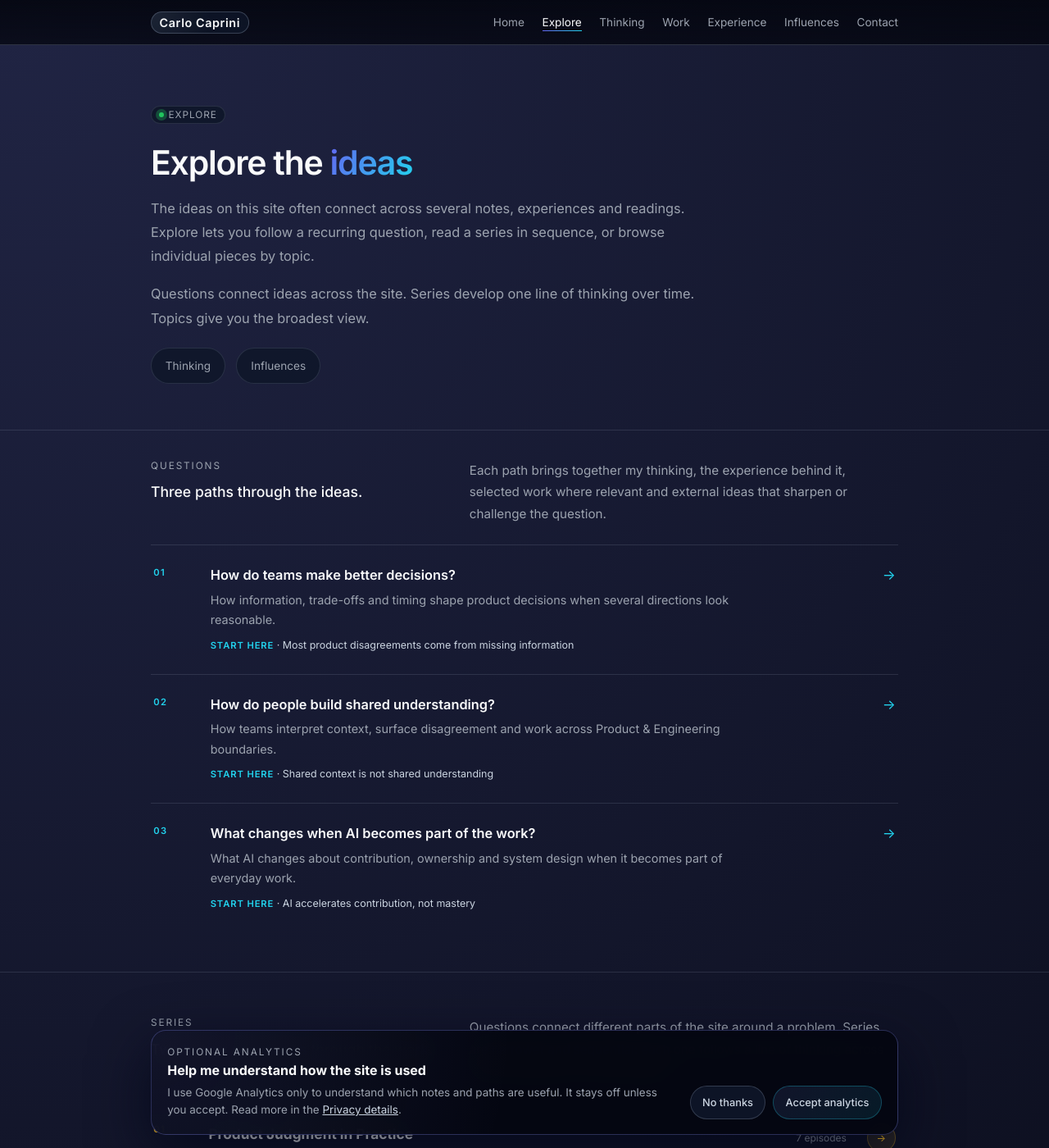
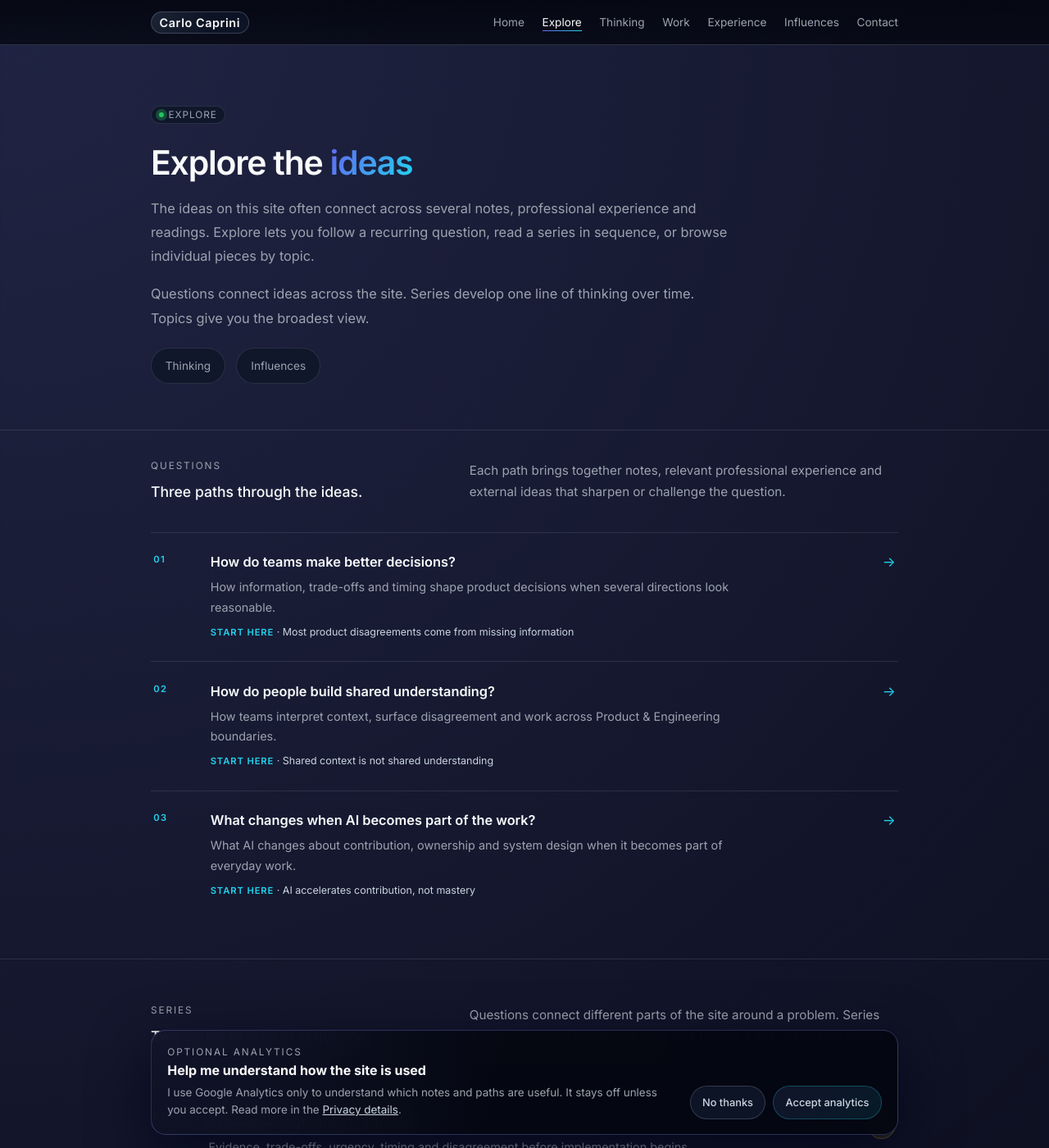
Before and after one commit to carlocaprini/carlocaprini.github.io, a Jekyll site: the page built from pages/explore.md, in a window 1280 px wide and 1400 px high. Shown: the whole window at 82% size. Built offline with Jekyll 4.4.1, drawn with Linux system fonts in a browser that asks for light colours.

Commit message:
refactor: clarify site vocabulary

```diff
--- a/_layouts/explore.html
+++ b/_layouts/explore.html
@@ -30,7 +30,7 @@ layout: default
           <div class="section-eyebrow">Questions</div>
           <h2 class="section-title">Three paths through the ideas.</h2>
         </div>
-        <p class="section-description">Each path brings together my thinking, the experience behind it, selected work where relevant and external ideas that sharpen or challenge the question.</p>
+        <p class="section-description">Each path brings together notes, relevant professional experience and external ideas that sharpen or challenge the question.</p>
       </div>
 
       <ol class="question-path-list">
--- a/_layouts/not_found.html
+++ b/_layouts/not_found.html
@@ -76,7 +76,7 @@ layout: default
             </li>
           {% endfor %}
         </ol>
-        <a class="section-link not-found-explore-link" href="{{ '/explore/' | relative_url }}" data-analytics-event="collection_open" data-analytics-collection="explore" data-analytics-link-context="not_found_explore">Explore the questions I’m working on <span aria-hidden="true">→</span></a>
+        <a class="section-link not-found-explore-link" href="{{ '/explore/' | relative_url }}" data-analytics-event="collection_open" data-analytics-collection="explore" data-analytics-link-context="not_found_explore">Explore all paths <span aria-hidden="true">→</span></a>
       </section>
     </div>
   </div>
--- a/pages/explore.md
+++ b/pages/explore.md
@@ -4,17 +4,17 @@ title: Explore
 permalink: /explore/
 meta_title: Explore Product, AI and Software Ideas | Carlo Caprini
 meta_description: Curated questions, editorial series and topic-based paths connecting Carlo Caprini's notes, experience and external readings on product decisions, software and AI.
-last_modified_at: 2026-09-21
+last_modified_at: 2026-09-22
 hero:
   label: Explore
   title_prefix: "Explore the "
   title_highlight: "ideas"
   paragraphs:
-    - The ideas on this site often connect across several notes, experiences and readings. Explore lets you follow a recurring question, read a series in sequence, or browse individual pieces by topic.
+    - The ideas on this site often connect across several notes, professional experience and readings. Explore lets you follow a recurring question, read a series in sequence, or browse individual pieces by topic.
     - Questions connect ideas across the site. Series develop one line of thinking over time. Topics give you the broadest view.
 series:
   eyebrow: Series
-  title: Two longer sequences through the work.
+  title: Two series to read in sequence.
   description: "Questions connect different parts of the site around a problem. Series are narrower and sequential: each one follows a line of thinking across notes intended to be read together."
   items:
     - product-judgment-in-practice
```
Also changed, not shown: docs/content-model.md (+10 -0 lines), pages/work.md (+2 -2 lines), tests/browser/analytics.spec.js (+1 -1 lines), tests/browser/not-found.spec.js (+2 -2 lines), tests/browser/visual.spec.js-snapshots/explore-darwin.webp, visual-reference/404/desktop.webp, visual-reference/404/mobile.webp, visual-reference/404/tablet.webp, visual-reference/explore/mobile.webp, visual-reference/work/desktop.webp, 3 other files.
